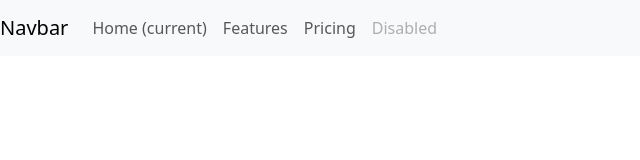
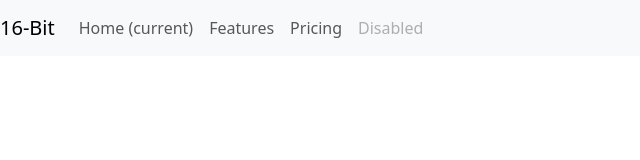
Before and after one commit to ashton8504/16BitWebsite, a React (Create React App) app: page / in a window 1280 px wide. Shown: the top 160 px of the page, without its empty margins (0-640 px from the left). Built offline with nearby package versions, Linux system fonts and the light colour scheme.

Commit message:
JS: changed brand name to 16-bit

```diff
--- a/src/Components/Header.js
+++ b/src/Components/Header.js
@@ -3,7 +3,7 @@ function Header() {
     <div className="nav-bar">
       <nav class="navbar navbar-expand-lg navbar-light bg-light">
         <a class="navbar-brand" href="#">
-          Navbar
+          16-Bit
         </a>
         <button
           class="navbar-toggler"
```
